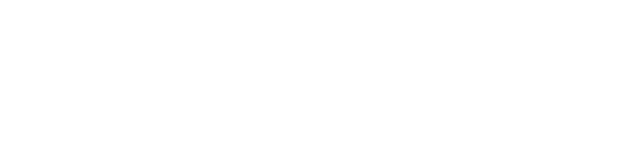
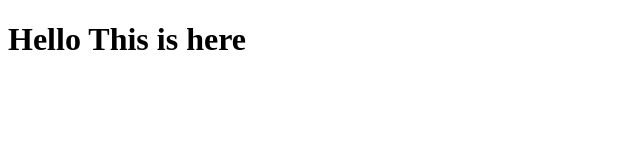
Before and after one commit to abdullahsaeed-git/first-repo, a plain HTML site: page index.html in a window 1280 px wide. Shown: the whole page, without its empty margins (0-640 px from the left). Drawn offline with Linux system fonts and the light colour scheme.

Commit message:
Update index.html

```diff
--- a/index.html
+++ b/index.html
@@ -6,6 +6,6 @@
     <title>Document</title>
 </head>
 <body>
-
+    <h1>Hello This is here</h1>
 </body>
 </html>
```
